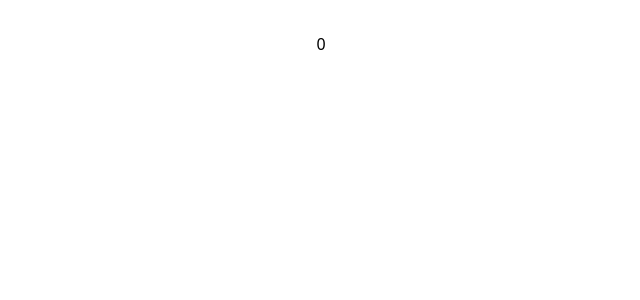
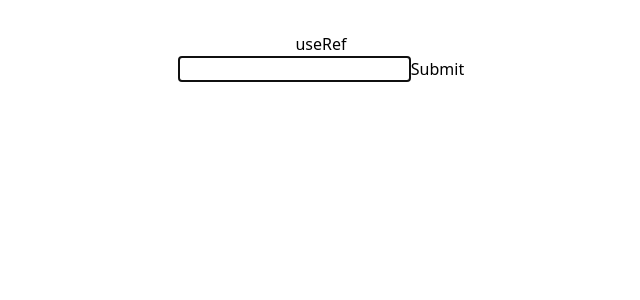
Before and after one commit to alif819015/test-react-project, a React (Vite) app: page / in a window 1280 px wide. Shown: the top 300 px of the page, without its empty margins (319-959 px from the left). Built offline with nearby package versions, Linux system fonts and the light colour scheme.

Commit message:
used forwardRef

```diff
--- /dev/null
+++ b/src/components/CustomInput.tsx
@@ -0,0 +1,19 @@
+import { forwardRef } from "react";
+type TCustomInputProps = {
+  className: string;
+};
+const CustomInput = forwardRef<HTMLInputElement, TCustomInputProps>(
+  ({ className }, myRef) => {
+    return (
+      <input
+        ref={myRef}
+        className={className}
+        type="text"
+        name="name"
+        id="name"
+      />
+    );
+  }
+);
+
+export default CustomInput;
--- /dev/null
+++ b/src/context/ThemeProvider.tsx
@@ -0,0 +1,10 @@
+
+const ThemeProvider = () => {
+    return (
+        <div>
+
+        </div>
+    );
+};
+
+export default ThemeProvider;
--- a/src/pages/UseRefExample.tsx
+++ b/src/pages/UseRefExample.tsx
@@ -1,20 +1,30 @@
-import { useRef, useState } from "react";
+import { useEffect, useRef } from "react";
+import CustomInput from "../components/CustomInput";
 
 const UseRefExample = () => {
-  const [count, setCount] = useState(0);
-  const myRef = useRef(0);
+  //   const [count, setCount] = useState(0);
+  const myRef = useRef<HTMLImageElement | null>(null);
 
-  const increment = () => {
-    myRef.current = myRef.current + 1;
-    setCount(count + 1);
+  //   const increment = () => {
+  //     myRef.current = myRef.current + 1;
+  //     setCount(count + 1);
 
-    console.log("myRef=>", myRef.current);
-    console.log("Count=>", count);
-  };
+  //     console.log("myRef=>", myRef.current);
+  //     console.log("Count=>", count);
+  //   };
+
+  useEffect(() => {
+    myRef.current?.focus();
+  }, []);
 
   return (
     <div>
-      <button onClick={() => increment()}>{count}</button>
+      {/* <button onClick={() => increment()}>{count}</button> */}
+      <h1>useRef</h1>
+      <form>
+        <CustomInput ref={myRef} className="border border-red-800" />
+        <button type="submit">Submit</button>
+      </form>
     </div>
   );
 };
```
